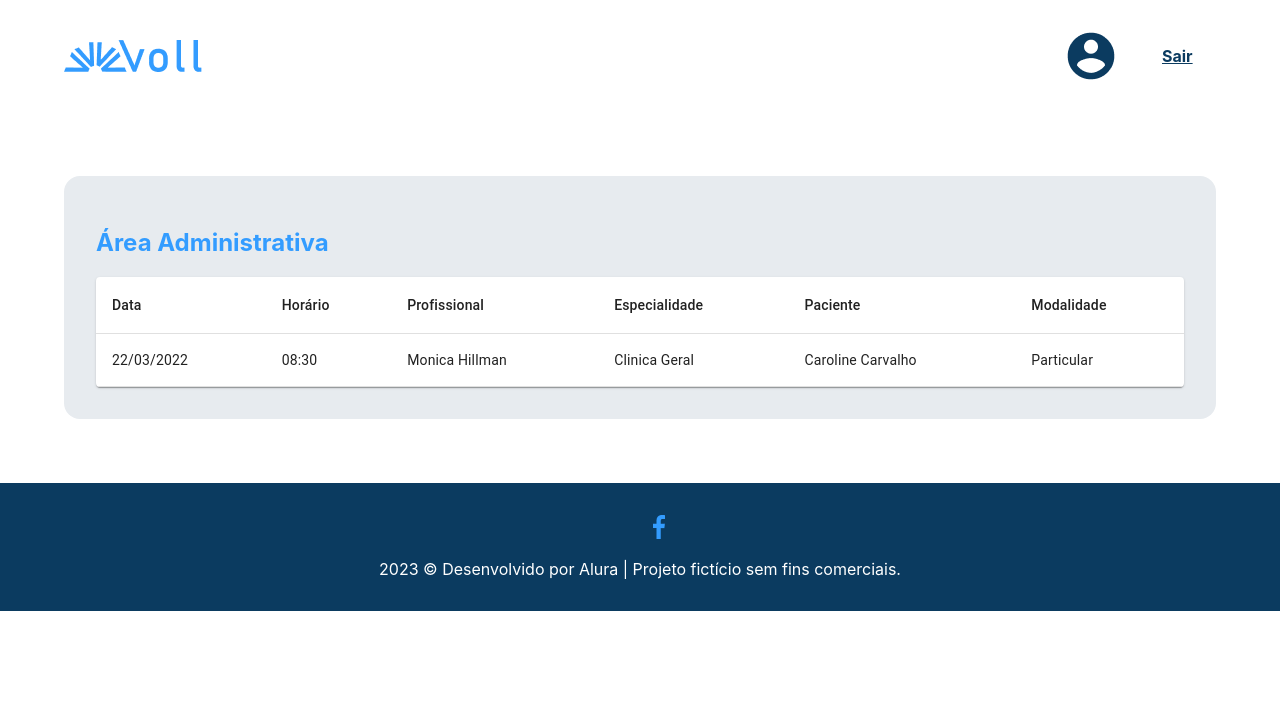
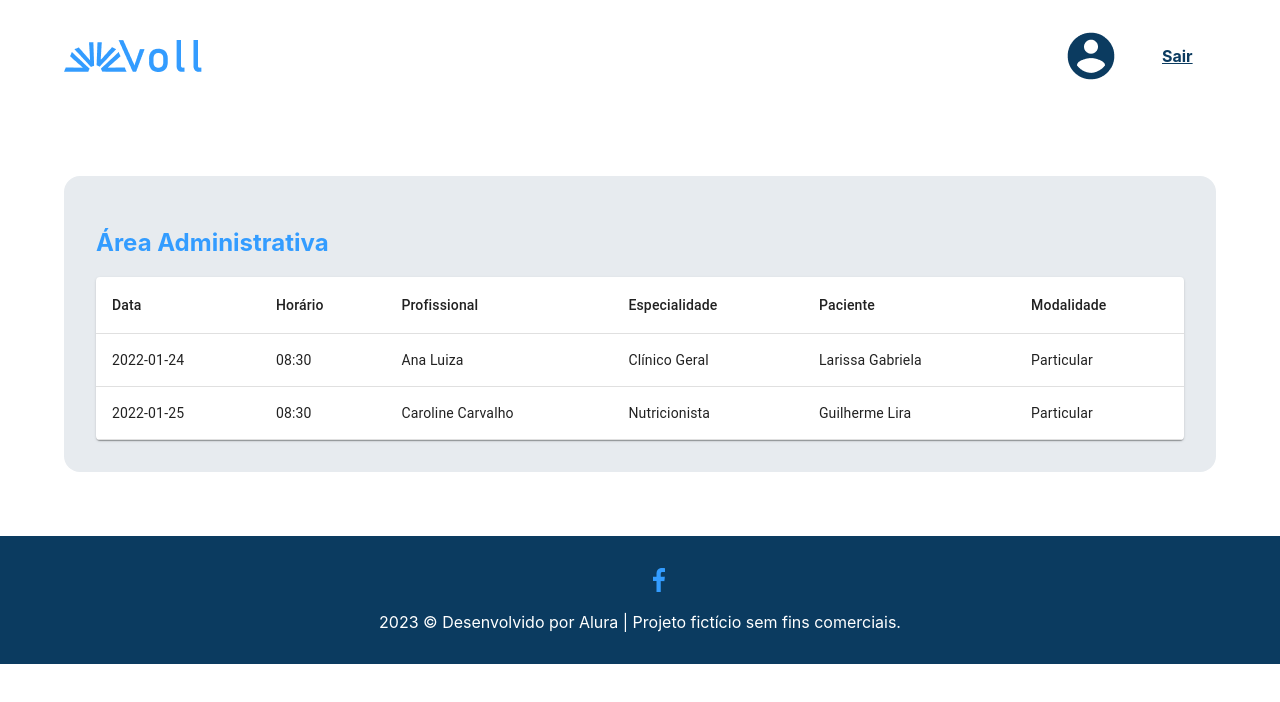
Before and after one commit to MonicaHillman/voll, a React (Create React App) app: page / in a window 1280 px wide. Shown: the top 702 px of the page. Built offline with nearby package versions, Linux system fonts and the light colour scheme; data requests are answered from the project's data file; the HTML template or start-up script is replaced by a standard one.

Commit message:
video 3.2

```diff
--- a/src/App.tsx
+++ b/src/App.tsx
@@ -4,14 +4,16 @@ import Container from './components/Container';
 import Rodape from './components/Rodape';
 import Tabela from './components/Tabela';
 import Titulo from './components/Titulo';
+import useDadosConsulta from './useDadosConsulta';
 
 function App() {
+  const { dados, erro } = useDadosConsulta();
   return (
     <>
       <Cabecalho />
       <Container>
         <Titulo>Área Administrativa</Titulo>
-        <Tabela />
+        <Tabela consultas={dados} />
       </Container>
       <Rodape />
     </>
--- a/src/components/Tabela/index.tsx
+++ b/src/components/Tabela/index.tsx
@@ -5,8 +5,9 @@ import TableCell from "@mui/material/TableCell";
 import TableContainer from "@mui/material/TableContainer";
 import TableHead from "@mui/material/TableHead";
 import TableRow from "@mui/material/TableRow";
+import IConsulta from "../../types/IConsulta";
 
-function Tabela() {
+function Tabela({ consultas }: { consultas: IConsulta[] | null }) {
     return (
         <>
             <TableContainer component={Paper}>
@@ -22,14 +23,18 @@ function Tabela() {
                         </TableRow>
                     </TableHead>
                     <TableBody>
-                        <TableRow>
-                            <TableCell component="th" scope="row">22/03/2022</TableCell>
-                            <TableCell>08:30</TableCell>
-                            <TableCell>Monica Hillman</TableCell>
-                            <TableCell>Clinica Geral</TableCell>
-                            <TableCell>Caroline Carvalho</TableCell>
-                            <TableCell>Particular</TableCell>
-                        </TableRow>
+                        {consultas?.map((linha) => {
+                            return (
+                                <TableRow>
+                                    <TableCell component="th" scope="row">{linha.data}</TableCell>
+                                    <TableCell>{linha.horario}</TableCell>
+                                    <TableCell>{linha.profissional[0].nome}</TableCell>
+                                    <TableCell>{linha.profissional[0].especialidade}</TableCell>
+                                    <TableCell>{linha.paciente}</TableCell>
+                                    <TableCell>{linha.modalidade}</TableCell>
+                                </TableRow>
+                            )
+                        })}
                     </TableBody>
                 </Table>
             </TableContainer>
```
